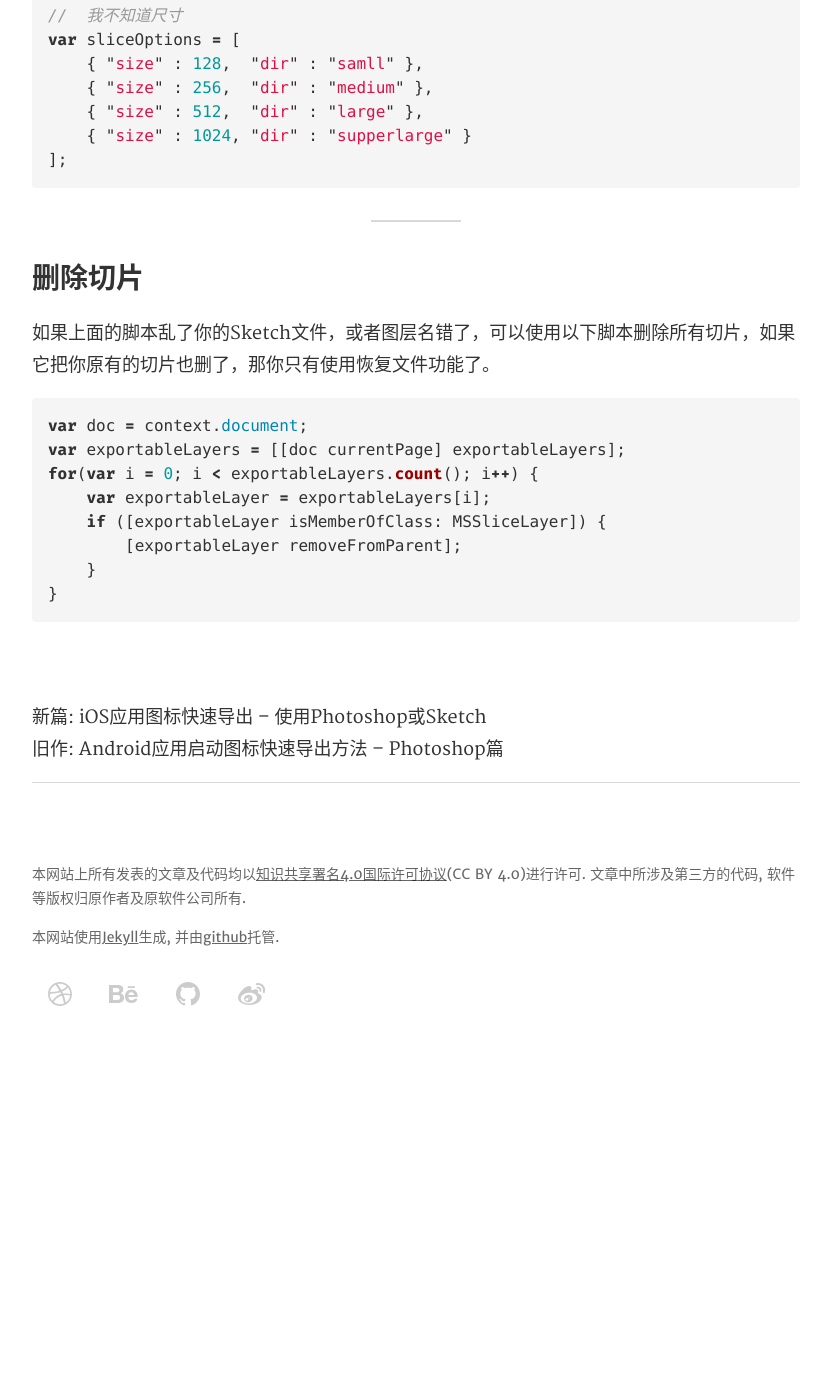
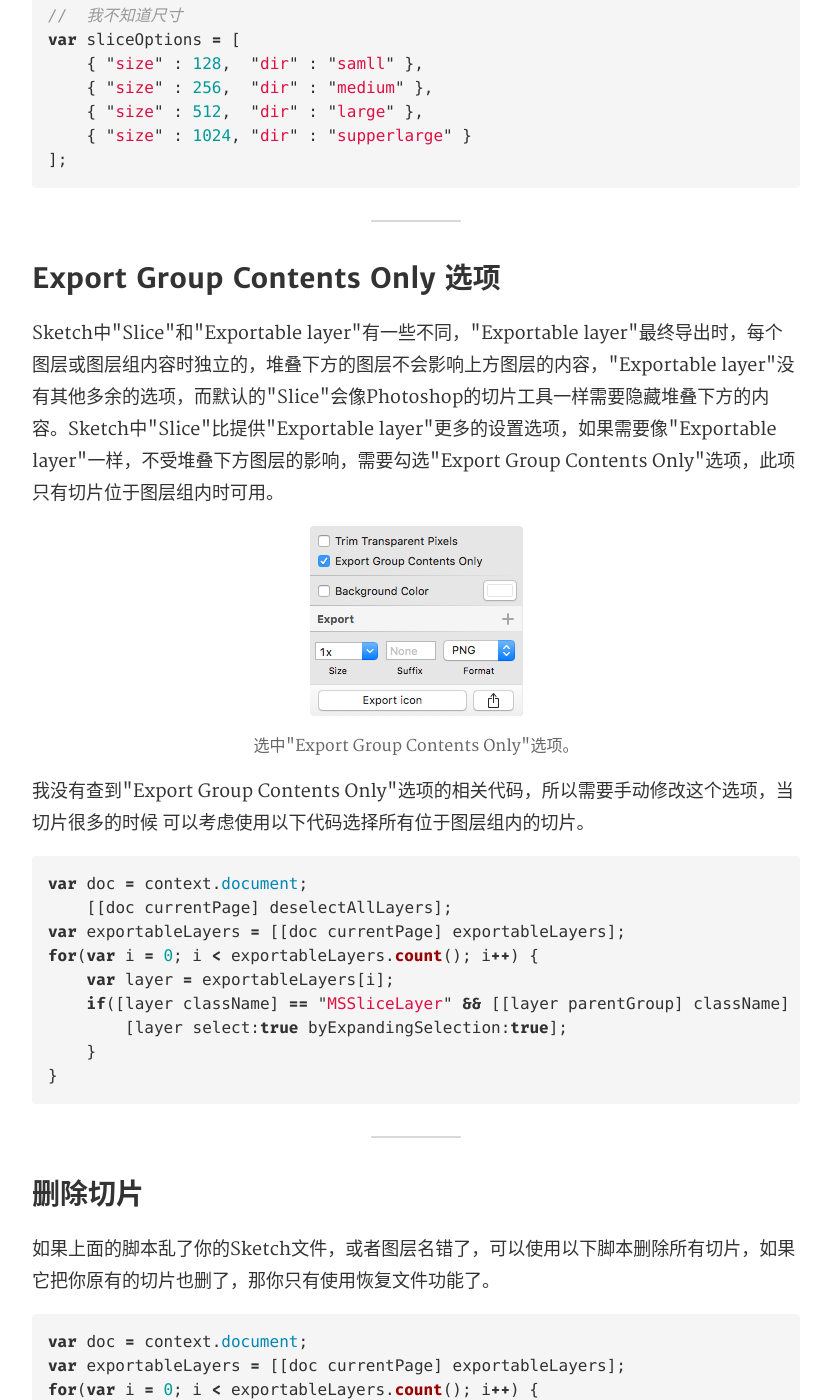
Before and after one commit to Ashung/ashung.github.io, a Jekyll site: the page built from _posts/2015-09-24-android-launcher-icon-export-use-sketch.md, in a window 1280 px wide and 1400 px high, scrolled down 6584 px. Shown: the whole window, without its empty margins (224-1050 px from the left). Built offline with Jekyll 4.4.1, drawn with Linux system fonts in a browser that asks for light colours; some web fonts are replaced; comment, search, counter and statistics services are not loaded; before the commit the page ends 7667 px from its top, so only the background shows below that; some of the changed text lies outside the part shown.

Commit message:
修改 Android-launcher-icon-export-use-sketch.md

```diff
--- a/_data/resources.yml
+++ b/_data/resources.yml
@@ -219,6 +219,10 @@
       desc: Sketch插件
       url: http://plugin.sketchtalk.io/
 
+    - title: Awesome Sketch Plugins
+      desc: Sketch插件收集网站
+      url: http://awesome-sket.ch/
+
 sketchsdk:
   shortname: Sketch SDK
   fullname: Sketch插件开发
--- a/_posts/2015-09-24-android-launcher-icon-export-use-sketch.md
+++ b/_posts/2015-09-24-android-launcher-icon-export-use-sketch.md
@@ -213,6 +213,29 @@
 
 ---
 
+### Export Group Contents Only 选项
+
+Sketch中"Slice"和"Exportable layer"有一些不同，"Exportable layer"最终导出时，每个图层或图层组内容时独立的，堆叠下方的图层不会影响上方图层的内容，"Exportable layer"没有其他多余的选项，而默认的"Slice"会像Photoshop的切片工具一样需要隐藏堆叠下方的内容。Sketch中"Slice"比提供"Exportable layer"更多的设置选项，如果需要像"Exportable layer"一样，不受堆叠下方图层的影响，需要勾选"Export Group Contents Only"选项，此项只有切片位于图层组内时可用。
+
+![Export Group Contents Only 选项](/images/android_launcher_icon_export_use_sketch/screenshot_3.png)
+_选中"Export Group Contents Only"选项。_
+
+我没有查到"Export Group Contents Only"选项的相关代码，所以需要手动修改这个选项，当切片很多的时候 可以考虑使用以下代码选择所有位于图层组内的切片。
+
+{% highlight javascript %}
+var doc = context.document;
+    [[doc currentPage] deselectAllLayers];
+var exportableLayers = [[doc currentPage] exportableLayers];
+for(var i = 0; i < exportableLayers.count(); i++) {
+    var layer = exportableLayers[i];
+    if([layer className] == "MSSliceLayer" && [[layer parentGroup] className] == "MSLayerGroup") {
+        [layer select:true byExpandingSelection:true];
+    }
+}
+{% endhighlight %}
+
+---
+
 ### 删除切片
 
 如果上面的脚本乱了你的Sketch文件，或者图层名错了，可以使用以下脚本删除所有切片，如果它把你原有的切片也删了，那你只有使用恢复文件功能了。
```
Also changed, not shown: other parts of _posts/2015-09-24-android-launcher-icon-export-use-sketch.md (+1 -1 lines), images/android_launcher_icon_export_use_sketch/screenshot_3.png (added).
